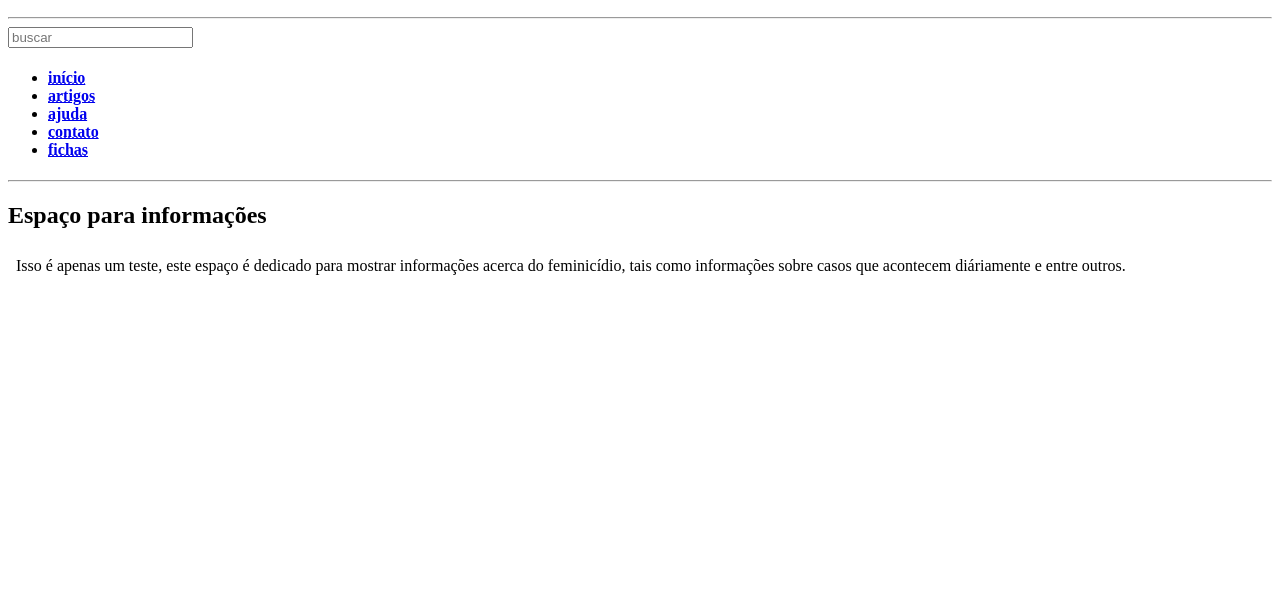
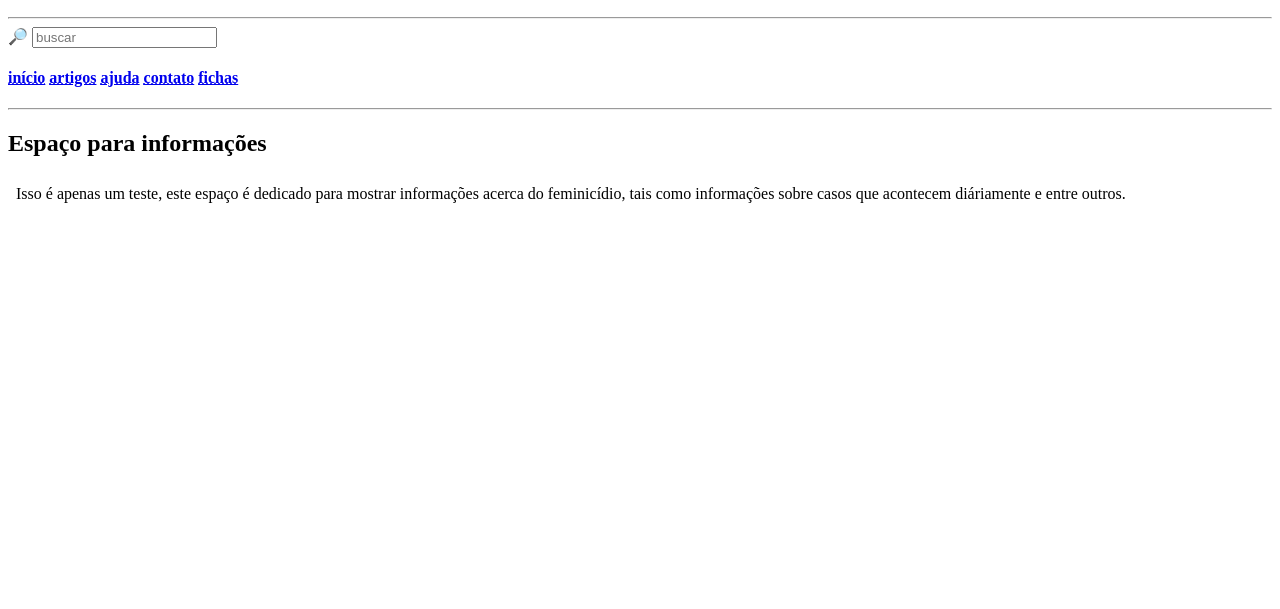
Before and after one commit to kenishub/site-projeto, a plain HTML site: page index.html in a window 1280 px wide. Shown: the part 191-800 px from the top of the page. Drawn offline with Linux system fonts and the light colour scheme.

Commit message:
pequenos ajustes

```diff
--- a/index.html
+++ b/index.html
@@ -19,41 +19,23 @@
     <h1><img src="img/logo teste.jpg" class="logo" alt="símbolo do feminismo com um punho no meio" width="100" height="100">Feminicídios sob investigação</h1>
 
     <h2>Subtítulo opcional</h2> <hr>
-    <form>
-      <input type="search" placeholder="buscar">
-      <!--<button type="submit">pesquisar-->
+<!--campo de pesquisa-->
+    <form action="/search" method="get">
+      <label for="campo-de-pesquisa">🔎</label>
+      <input type="search" id="campo-de-pesquisa" name="pesquisa" placeholder="buscar">
     </form>
 
-      <nav>
-        <ul>
-          <h4>
-            <li>
-              <a href=#top><abbr title="Retorna ao início">início
-              </a>
-            </li>
-            <li>
-              <a href=Artigos/Artigos.html><abbr title="Artigos sobre">artigos
-              </a>
-            </li>
-            <li>
-              <a href=google.com><abbr title="Dúvidas frequentes">ajuda
-              </a>
-            </li>
-            <li>
-              <a href=google.com><abbr title="Entre em contato conosco">contato
-              </a>
-            </li>
-            <li>
-              <a href=Fichas/ficha_1.html><abbr title="casos de feminicídio">fichas
-              </a>
-            </li>
-          </h4>
-        </ul>
-      </nav>
+    <h4>
+      <a href=#top><abbr title="Retorna ao início">início</a>
+      <a href=Artigos/Artigos.html><abbr title="Artigos sobre">artigos</a>
+      <a href=google.com><abbr title="Dúvidas frequentes">ajuda</a>
+      <a href=google.com><abbr title="Entre em contato conosco">contato</a>
+      <a href=Fichas/ficha_1.html><abbr title="casos de feminicídio">fichas</a>
+    </h4>
 
     </header>
 <hr>
-  <!--informações sobre o feminicídio-->
+  <!--informações importantes sobre o feminicídio-->
     <main>
       <section>
        <h2>Espaço para informações</h2>
@@ -63,11 +45,15 @@
     </main>
 
     <!--Contato e contribuidores-->
+    <section>
+
     <hr><header>
     <a href="formulário.html">Formulário de contribuição</a>
     <address><img src="img/logo teste.jpg" class="logo" alt="Mulher segurando uma bandeira" width="100" height="100">Instituição. localização. contribuidores</address>
     </header>
 
+    </section>
+
   </body>
 
 </html>
--- a/informações/infos.html
+++ b/informações/infos.html
@@ -2,6 +2,10 @@
 <html lang="pt-br">
   <head>
     <meta charset="utf-8">
+    <meta name="viewport" content="width=device-width, initial-scale=1.0">
+    <meta name="description" content="iframe com informações">
+    <meta name="keywords" content="feminicídio, casos, Brasil">
+    <meta name="author" content="Keniel A. Silva">
     <title>iframe teste</title>
   </head>
   <body>
```
Also changed, not shown: Artigos/Artigos.html (+7 -3 lines), Fichas/ficha_1.html (+7 -4 lines), formulário.html (+5 -1 lines).
